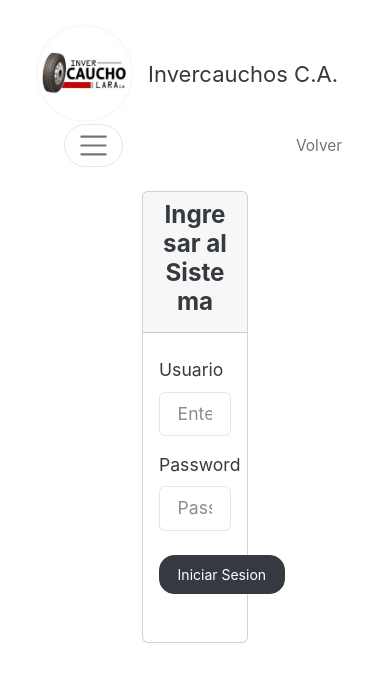
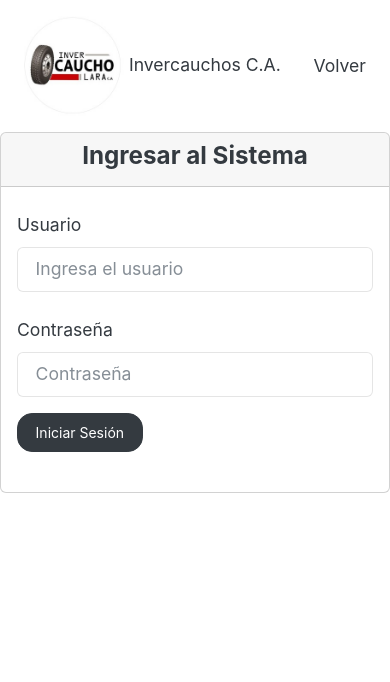
Before and after one commit to nelsonjse/sistemaInvercaucho, a PHP site: page /index.php?pagina=login in a window 390 px wide. Shown: the top 682 px of the page. Run offline with PHP 8.4, Linux system fonts and the light colour scheme; data that the repository does not hold is empty.

Commit message:
login responsive

```diff
--- a/controlador/autorizacion.php
+++ b/controlador/autorizacion.php
@@ -70,9 +70,8 @@ function acceder(){
             $stmt->execute();
 
 
-            $sql = $conexion->query("SELECT * FROM registro ORDER BY horaEntrada DESC
-            LIMIT 1;");
-            $datos2 = $sql->fetch(PDO::FETCH_OBJ);
+            $sql2 = $conexion->query("SELECT * FROM registro ORDER BY idRegistro DESC LIMIT 1;");
+            $datos2 = $sql2->fetch(PDO::FETCH_OBJ);
 
             $_SESSION['idRegistroIniciado'] = $datos2->idRegistro;
 
@@ -81,33 +80,7 @@ function acceder(){
             return false;
 
 
-          // if ($datos->id_rol==1) {
 
-          //   $_SESSION['id'] = $datos->id;
-          //   $_SESSION['usuario'] = $datos->nombres;
-          //   $_SESSION['rol'] = $datos->id_rol;
-
-
-          //   redirect("home");
-          //   return false;
-          //   }
-          // if($datos->id_rol==2){
-          //     $_SESSION['id'] = $datos->id;
-          //     $_SESSION['usuario'] = $datos->nombres;
-          //     $_SESSION['rol'] = $datos->id_rol;
-
-
-          //     redirect("home");
-          //     return false;
-          //   }
-          //   if($datos->id_rol==3){
-          //     $_SESSION['id'] = $datos->id;
-          //     $_SESSION['usuario'] = $datos->nombres;
-          //     $_SESSION['rol'] = $datos->id_rol;
-
-          //     redirect("home");
-          //     return false;
-          //   }
 
           }
 
@@ -133,6 +106,7 @@ function logout(){
     $stmt->execute();
 
     session_destroy();
+
     redirect("principal");
 
   }else{
--- a/vista/autorizacion/login.php
+++ b/vista/autorizacion/login.php
@@ -24,57 +24,46 @@
 
 <div class="container-fluid">
 <div class="container">
-        <div class="container-fluid">
-            <div class="row ">
-                <div class="col-12 mt-3">
-                    <nav class="navbar navbar-expand-lg navbar-light ">
+    <div class="row">
+        <div class="col-12 mt-3 d-flex justify-content-between align-items-center">
+            <div>
                 <img src="./vista/assets/images/logoinver.jpg" width="100px" alt="">
                 <a class="navbar-brand" href="./">Invercauchos C.A.</a>
-                    <div class="container-fluid">
-
-                    <a class="navbar-brand" href="./"></a>
-                            <button class="navbar-toggler" type="button" data-toggle="collapse" data-target="#navbarSupportedContent" aria-controls="navbarSupportedContent" aria-expanded="false" aria-label="Toggle navigation">
-                                <span class="navbar-toggler-icon"></span>
-                            </button>
-                                <ul class="navbar-nav ms-auto">
-                                    <li class="nav-item">
-                                        <a class="nav-link ms-auto" href="./">Volver</a>
-                                    </li>
-                                </ul>
             </div>
-                    </nav>
+            <a class="nav-link" href="./">Volver</a>
         </div>
     </div>
 </div>
 </div>
 
 <div class="row justify-content-center">
-        <div class="col-4 center mt-3 mb-3">
+    <div class="col-12 col-md-3 col-sm-8 mt-3 mb-3">
         <div class="card">
             <div class="card-header text-center">
                 <h3>Ingresar al Sistema</h3>
             </div>
             <div class="card-body">
-                    <form method="POST" action="?pagina=login/acceder" id="formulario" >
-                        <div class = "form-group mt-2 mb-2">
-                            <label for="usuario">Usuario</label>
-                            <input type="text" class="form-control mt-2 mb-2" name="usuario" id="usuario"  placeholder="Enter usuario">
+                <form method="POST" action="?pagina=login/acceder" id="formulario">
+                    <div class="form-group">
+                        <label for="usuario" class="col-form-label">Usuario</label>
+                        <input type="text" class="form-control" name="usuario" id="usuario" placeholder="Ingresa el usuario">
                         <p class="text-danger" id="responseUsuario"></p>
                     </div>
                     <div class="form-group">
-                            <label for="password">Password</label>
-                            <input type="password" class="form-control mt-2 mb-2" name="password" id="password" placeholder="Password">
+                        <label for="password" class="col-form-label">Contraseña</label>
+                        <input type="password" class="form-control" name="password" id="password" placeholder="Contraseña">
                         <p class="text-danger" id="responseClave"></p>
                     </div>
-                        <input type="submit" class="btn btn-dark mt-2 mb-2" name="btningresar" value="Iniciar Sesion"></input>
-                        <div class="p-1 mb-3 bg-white text-danger d-flex justify-content-lg-center" id="mensaje"><?php  echo  $values->mensaje ?></div>
+                    <input type="submit" class="btn btn-dark" name="btningresar" value="Iniciar Sesión">
+                    <div class="p-1 mt-3 bg-white text-danger d-flex justify-content-center" id="mensaje"><?php echo $values->mensaje ?></div>
                 </form>
             </div>
         </div>
     </div>
 </div>
-</div>
-</div>
+
+
+
 
 <script type="text/javascript" src="js/login.js"></script>
 </body>
```
Also changed, not shown: vista/bitacora/bitacora.php (+11 -2 lines). Lines whose indentation alone changed are shown as unchanged.
